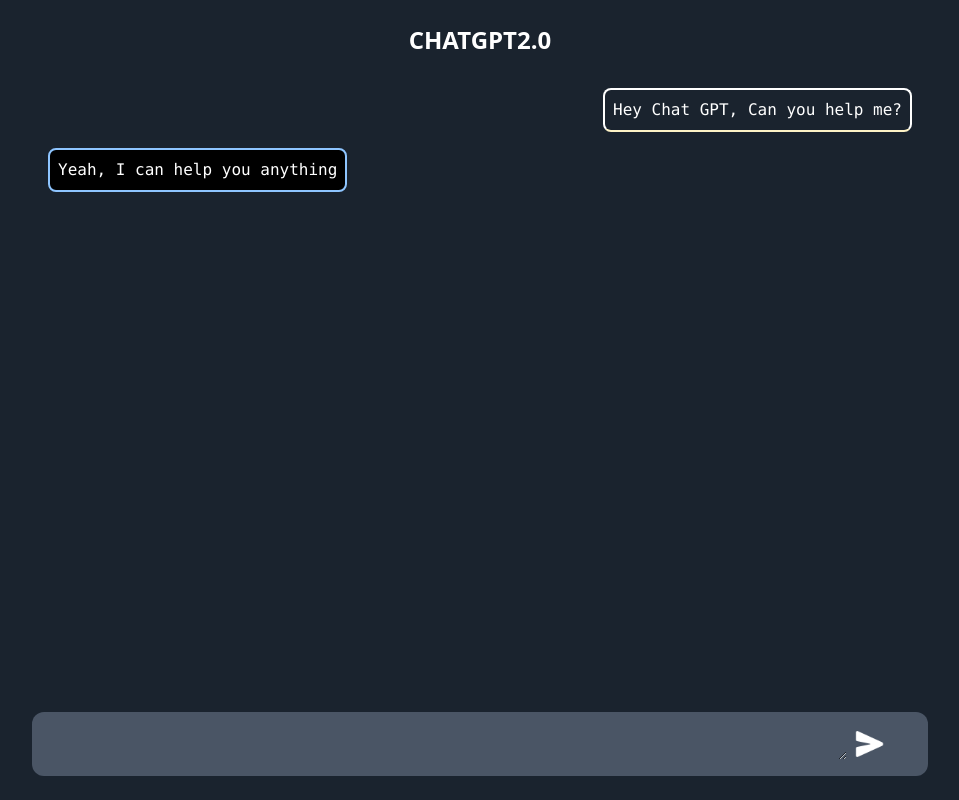
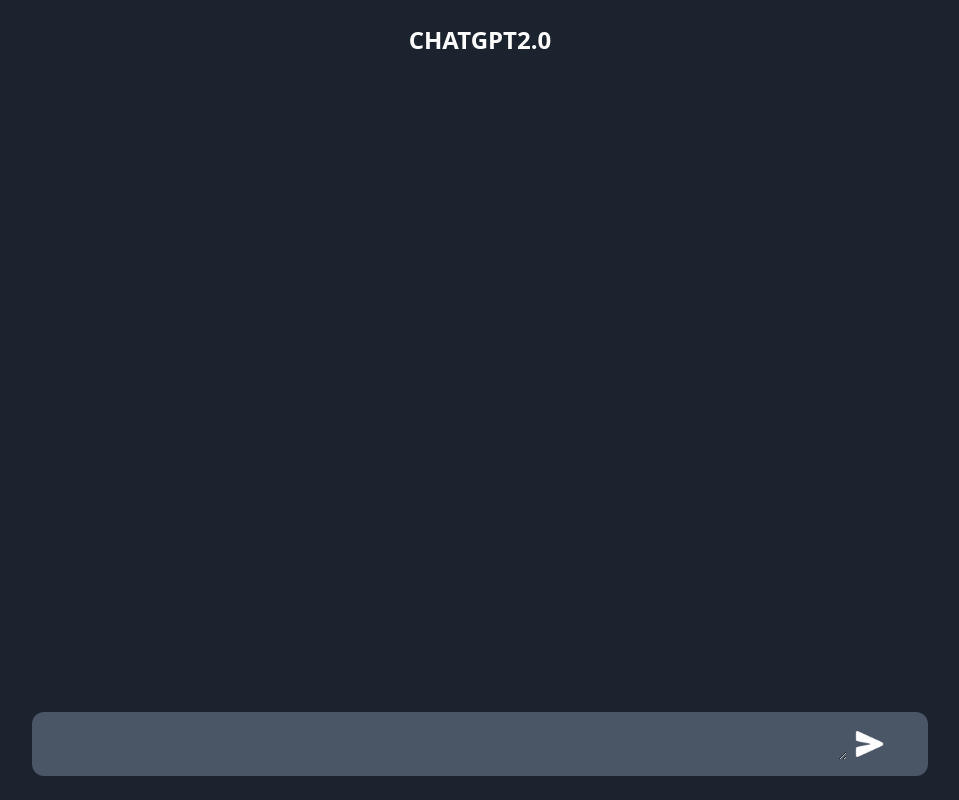
Before and after one commit to droidbg/EchoAI, a React (Vite) app in the folder client/: page / in a window 1280 px wide. Shown: the whole page, without its empty margins (160-1119 px from the left). Built offline with nearby package versions, Linux system fonts and the light colour scheme.

Commit message:
add. chatbody and input text area

```diff
--- a/client/src/App.tsx
+++ b/client/src/App.tsx
@@ -1,17 +1,22 @@
+import { useState } from "react";
 import ChatBody from "./components/ChatBody";
-import ChatInput from "./components/ChatInput";
+import ChatInput, { Message } from "./components/ChatInput";
 
 function App() {
+  const [chats, setChats] = useState<Message[]>([]);
+  const sendMessage = async (message: Message) => {
+    setChats((prev) => [...prev, message]);
+  };
   return (
     <div className="bg-[#1A232E] h-screen py-6 relative sm:px-28 text-white overflow-hidden flex flex-col justify-between align-middle px-10">
       <div className="uppercase font-bold text-2xl text-center">ChatGPT2.0</div>
 
       <div className="h-[90%] overflow-auto w-full max-w-4xl min-w-[20rem] py-8 px-4 self-center">
-        <ChatBody />
+        <ChatBody chats={chats} />
       </div>
 
       <div className=" w-full max-w-4xl min-w-[20rem] self-center ">
-        <ChatInput />
+        <ChatInput sendMessage={sendMessage} />
       </div>
     </div>
   );
--- /dev/null
+++ b/client/src/components/AiChat.tsx
@@ -0,0 +1,13 @@
+import { FC } from "react";
+
+const AiChat: FC<{ message: string }> = ({ message }) => {
+  return (
+    <div className="border-blue-300 border-2 overflow-ellipsis break-words rounded-lg p-2 bg-black self-start max-w-[80%]">
+      <pre>
+        <span>{message}</span>
+      </pre>
+    </div>
+  );
+};
+
+export default AiChat;
--- a/client/src/components/ChatBody.tsx
+++ b/client/src/components/ChatBody.tsx
@@ -1,19 +1,20 @@
-const ChatBody = () => {
+import { FC } from "react";
+import { Message } from "./ChatInput";
+import UserChat from "./UserChat";
+import AiChat from "./AiChat";
+
+const ChatBody: FC<{ chats: Message[] }> = (props) => {
+  const chats: Message[] = props.chats;
+
   return (
     <div className="flex flex-col gap-4">
-      {/* Client Message */}
-      <div className="border-b-amber-100 border-2 break-words rounded-lg p-2  self-end max-w-[80%]">
-        <pre>
-          <span>Hey Chat GPT, Can you help me?</span>
-        </pre>
-      </div>
-
-      {/* AI MESSAGE */}
-      <div className="border-blue-300 border-2 overflow-ellipsis break-words rounded-lg p-2 bg-black self-start max-w-[80%]">
-        <pre>
-          <span>Yeah, I can help you anything</span>
-        </pre>
-      </div>
+      {chats.map((chat: Message, index) => {
+        return chat.sender === "user" ? (
+          <UserChat key={index} message={chat.message} />
+        ) : (
+          <AiChat key={index} message={chat.message} />
+        );
+      })}
     </div>
   );
 };
--- a/client/src/components/ChatInput.tsx
+++ b/client/src/components/ChatInput.tsx
@@ -1,13 +1,38 @@
-const ChatInput = () => {
+import { useState } from "react";
+export type Message = {
+  sender: string;
+  message: string;
+};
+
+type ChatInputProps = {
+  sendMessage: (msg: Message) => void;
+};
+
+const ChatInput: React.FC<ChatInputProps> = (props) => {
+  const sendMessage = props.sendMessage;
+  const [value, setValue] = useState("");
+  const handleSubmit = () => {
+    if (value === "") return;
+
+    sendMessage({ sender: "user", message: value });
+    setValue("");
+  };
   return (
     <div className="w-full bg-gray-600 rounded-xl px-2 py-4 max-h-40 overflow-auto relative flex">
       <textarea
         rows={1}
+        onKeyDown={(e) => e.keyCode === 13 && !e.shiftKey && handleSubmit()}
         className=" border-0 bg-transparent outline-none w-11/12 "
+        value={value}
+        onChange={(e) => {
+          setValue(e.target.value);
+        }}
       />
       <img
         src="/send.png"
+        alt="send-button"
         className="mx-2 hover:cursor-pointer ease-in duration-100 hover:scale-125 h-8 self-center"
+        onClick={handleSubmit}
       />
     </div>
   );
--- /dev/null
+++ b/client/src/components/UserChat.tsx
@@ -0,0 +1,13 @@
+import { FC } from "react";
+
+const UserChat: FC<{ message: string }> = ({ message }) => {
+  return (
+    <div className="border-b-amber-100 border-2 break-words rounded-lg p-2  self-end max-w-[80%]">
+      <pre>
+        <span>{message}</span>
+      </pre>
+    </div>
+  );
+};
+
+export default UserChat;
```
